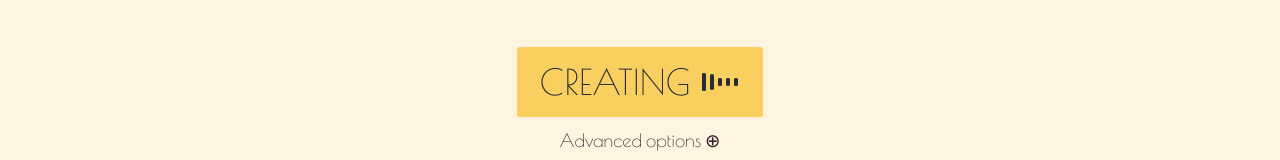
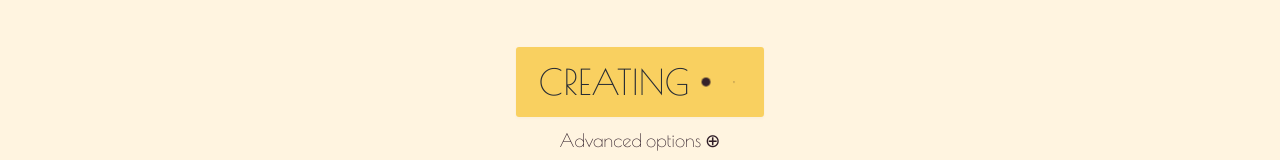
Before and after one commit to AndyHolt/the-blanding-consultant, a React (Create React App) app in the folder blanding-consultant/: page / in a window 1280 px wide. Both pictures are taken after a click on the button "CREATE NAME". Shown: the part 417-577 px from the top of the page. Built offline with nearby package versions, Linux system fonts and the light colour scheme.

Commit message:
Change loading spinner type to better suit art deco aesthetic

```diff
--- a/blanding-consultant/src/App.js
+++ b/blanding-consultant/src/App.js
@@ -1,6 +1,6 @@
 import { useState, useId } from 'react';
 import './App.css';
-import ScaleLoader from "react-spinners/ScaleLoader"
+import PulseLoader from "react-spinners/PulseLoader"
 
 function App() {
   return (
@@ -83,13 +83,14 @@ function UserControls({ onNameButtonClick, absurdity, onAbsurdityChange, prefix,
     <>
       <button className="Name-button" onClick={onNameButtonClick} >
       {generating ? "Creating" : "Create Name"}
-      <ScaleLoader
+      <PulseLoader
         className="Loading-display"
         loading={generating}
-        color="#282c34"
-        height={20}
-        width={4}
-        radius={2}
+        color="#2F1D28"
+        size={10}
+        // height={20}
+        // width={4}
+        // radius={2}
       />
       </button>
       <div className="Advanced-controls">
```
